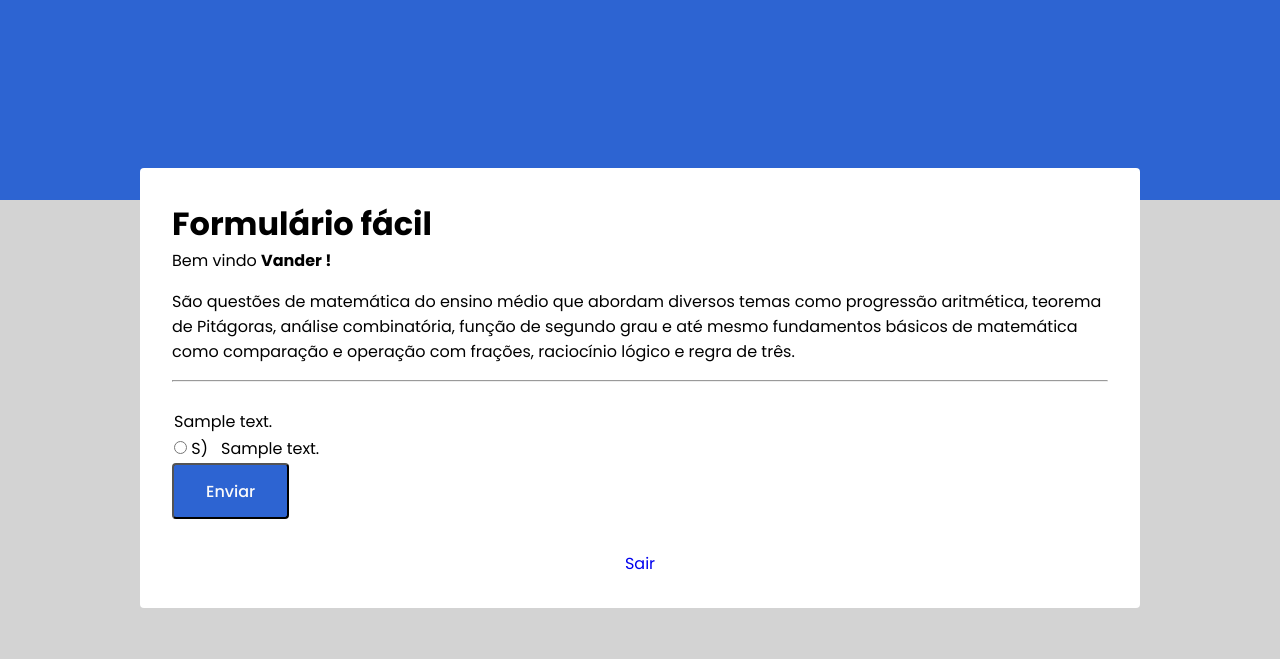
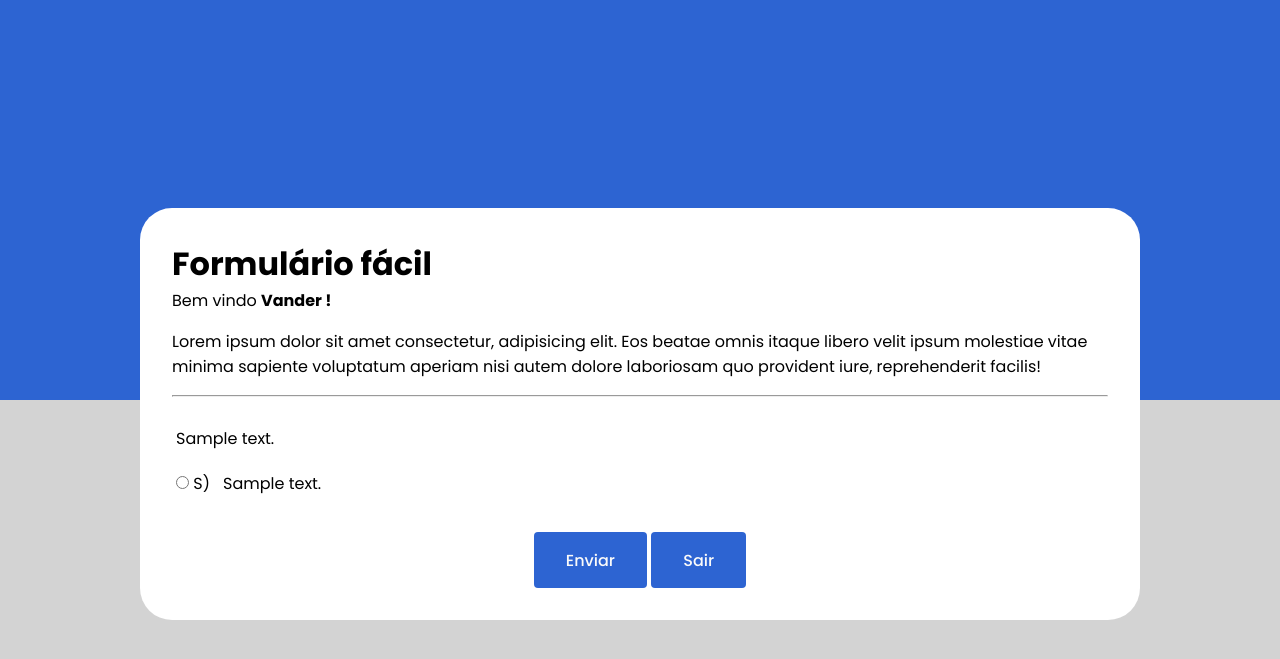
Before and after one commit to Vander-Reis/fabrica, a PHP site: page /fabrica/frontend/views/form-facil.php?id=1 in a window 1280 px wide. Shown: the top 659 px of the page. Run offline with PHP 8.4, Linux system fonts and the light colour scheme; a user stored in the database is signed in; tables that the repository leaves empty hold one stand-in row (values such as "Sample post").

Commit message:
alterações de rotas e estilos

```diff
--- a/backend/db/banco.sql
+++ b/backend/db/banco.sql
@@ -15,7 +15,6 @@ constraint foreign key(id_escola) references tb_escola(id) on delete cascade on
 
 INSERT INTO tb_login(nome, idade, email, senha, whatsapp, id_escola)
 VALUES ('Vander', '22', 'Teste@2017.com', '123', '(34) 99196-5050', 1);
-
 
 
 select * from tb_login;
--- a/frontend/style/forms.css
+++ b/frontend/style/forms.css
@@ -58,27 +58,30 @@ a{
     border-radius: 0.25rem;
     font: 500 1rem 'Poppins';
     transition: background 0.3s;
+    outline: none;
+    border: none;
 }
+
 
 .button:hover {
     background: hsl(220, 57%, 53%);
 }
 
 .header {
-    height: 25vh;
+    height: 50vh;
     background: hsl(220, 65%, 50%);
+
 }
 
 .formulario {
     max-width: 1000px;
     margin: auto;
+    margin-bottom: 10rem;
     background: #fff;
 
-    margin-top: -2rem;
-    border-radius: 0.25rem;
+    margin-top: -12rem;
+    border-radius: 2rem;
     padding: 2rem;
-
-
 }
 
 .description {
@@ -129,3 +132,8 @@ form {
 .image {
    text-align: center;
 }
+
+tbody {
+    display: grid;
+    gap: 1rem;
+}
--- a/frontend/views/form-facil.php
+++ b/frontend/views/form-facil.php
@@ -37,7 +37,7 @@ include('./protect.php');
       <p> Bem vindo <b> <?php echo $_SESSION['nome']  ?> !</b> </p>
 
       <p class="description">
-        São questões de matemática do ensino médio que abordam diversos temas como progressão aritmética, teorema de Pitágoras, análise combinatória, função de segundo grau e até mesmo fundamentos básicos de matemática como comparação e operação com frações, raciocínio lógico e regra de três.
+        Lorem ipsum dolor sit amet consectetur, adipisicing elit. Eos beatae omnis itaque libero velit ipsum molestiae vitae minima sapiente voluptatum aperiam nisi autem dolore laboriosam quo provident iure, reprehenderit facilis!
       </p>
     </div>
 
@@ -53,9 +53,18 @@ include('./protect.php');
 
         <?php
 
+        if(isset($_GET['id']) == true){
+
+          $idPergunta = $_GET['id'];
+
+        } else {
+          header('Location: /fabrica/');
+        }
+
+
         $conexao = mysqli_connect("127.0.0.1:3306", "root", "", "db_fabrica")
           or die("Não foi possível fazer a conexão");
-        $consulta = "SELECT p.id, p.descricao, p.gabarito, p.id_materia, m.nome materia FROM tb_pergunta p, tb_materia m WHERE p.id_materia = m.id AND m.id = 1";
+        $consulta = "SELECT p.id, p.descricao, p.gabarito, p.id_materia, m.nome materia FROM tb_pergunta p, tb_materia m WHERE p.id_materia = m.id AND m.id = $idPergunta";
         $resultado = mysqli_query($conexao, $consulta);
         $num_perguntas = mysqli_num_rows($resultado);
 
@@ -76,18 +85,15 @@ include('./protect.php');
         echo "</table>";
         mysqli_close($conexao);
         ?>
-
+        <div class="enviar">
         <input type="submit" value="Enviar" class="button" id="submit">
+          <a href="logaut.php" class="button">Sair</a>
+        </div>
       </form>
 
-      <div class="enviar">
-        <a href="logaut.php">Sair</a>
-      </div>
+
     </div>
   </div>
-
-
-
 
   <script src="../src/form-facil.js"></script>
 </body>
--- a/frontend/views/materias.css
+++ b/frontend/views/materias.css
@@ -276,13 +276,12 @@
   .card img {
 
     margin-bottom: 1.5rem;
-    transition: width 0.3s;
+    transition: all 700ms;
     clip-path: circle();
   }
 
   .card:hover img {
-    width: 200px;
-    transition: width 0.3s;
+    transform: scale(1);
   }
 
   .card a {
--- a/frontend/views/pontuacao.php
+++ b/frontend/views/pontuacao.php
@@ -16,7 +16,7 @@
 
     session_start();
 
-    $conexao = mysqli_connect("127.0.0.1:3306", "root", "root", "db_fabrica")
+    $conexao = mysqli_connect("127.0.0.1:3306", "root", "", "db_fabrica")
         or die("Não foi possível fazer a conexão");
     $consulta = "SELECT id, descricao, gabarito, id_materia from tb_pergunta where id_materia = '1'";
     $resultado = mysqli_query($conexao, $consulta);
@@ -59,7 +59,7 @@
     echo  "<p class='hits'>Respostas certas: $pontuacao</p>";
     echo  "<p class='error'>Respostas erradas: $erros</p>";
     echo  "<div class='buttons'>";
-    echo  "<a class='button' href='/fabrica-de-software-backend/'> Voltar ao menu</a>";
+    echo  "<a class='button' href='/fabrica/'> Voltar ao menu</a>";
     echo  "</div>";
     echo   "</div>";
     echo   "</div>";
```
Also changed, not shown: frontend/views/materias.php (+7 -7 lines).
